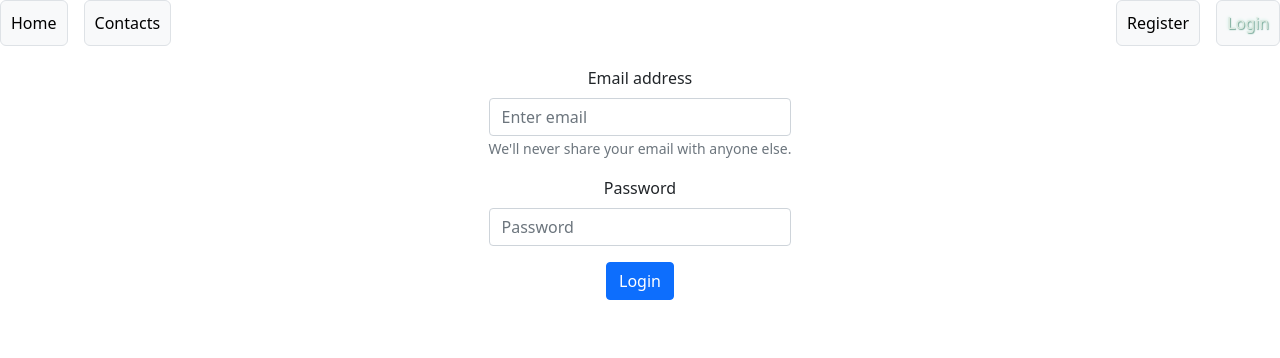
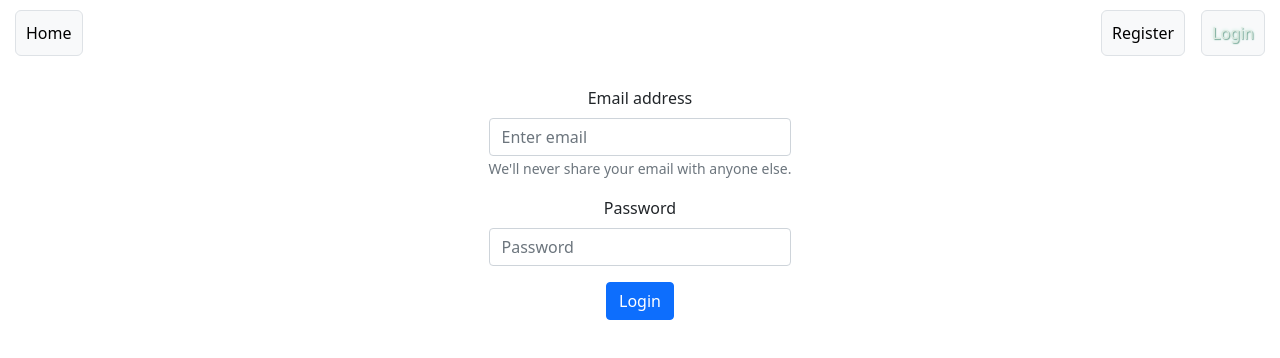
Before and after one commit to ortbogdan/goit-react-hw-08-phonebook, a React (Create React App) app: page /login in a window 1280 px wide. Shown: the top 358 px of the page. Built offline with nearby package versions, Linux system fonts and the light colour scheme.

Commit message:
[add] Add PrivateRoute and PublicRoute components

```diff
--- a/src/App.js
+++ b/src/App.js
@@ -1,9 +1,9 @@
-import { Section, AppBar} from "./components";
+import { Section, AppBar, PrivateRoute, PublicRoute } from "./components";
 import { Suspense, useEffect, lazy } from "react";
 import authOperations from './redux/auth/auth-operations';
 import authSelectors from "./redux/auth/auth-selectors";
 import { useDispatch, useSelector } from "react-redux";
-import { Routes, Route } from "react-router-dom";
+import { Routes, Route, Navigate } from "react-router-dom";
 import operations from "./redux/auth/auth-operations";
 import { Spinner } from "react-bootstrap";
 
@@ -33,11 +33,13 @@ export const App = () => {
       <Suspense fallback={<Spinner animation="border" variant="success" />}>
       <AppBar />
       <Section>
-      <Routes>
-        <Route path="/" element={<HomePage/>} />
-        <Route path="register" element={<RegisterPage/>} exact/>
-        <Route path="login" element={<LoginPage/>} exact/>
-        <Route path="contacts" element={<ContactsPage/>} exact/>
+        <Routes>
+
+        <Route path="/" element={<PublicRoute restricted><HomePage/></PublicRoute>} />
+        <Route path="register" element={<PublicRoute restricted><RegisterPage/></PublicRoute>} exact/>
+        <Route path="login" element={<PublicRoute restricted><LoginPage/></PublicRoute>} exact/>
+        <Route path="contacts" element={<PrivateRoute><ContactsPage/></PrivateRoute>} exact/>
+        <Route path="*" element={<Navigate to="/" replace />} />
       </Routes></Section></Suspense>
 
 
--- a/src/components/AppBar/AppBar.jsx
+++ b/src/components/AppBar/AppBar.jsx
@@ -9,8 +9,7 @@ export const AppBar = () => {
 
   return <Header><Stack direction="horizontal" gap={3}>
   <NavItem className="bg-light border"><NavLink to="/">Home</NavLink></NavItem>
-  <NavItem className="bg-light border"><NavLink to="/contacts">Contacts</NavLink></NavItem>
-    {isLoggedIn ? <div className="ms-auto"><UserMenu/></div> : <><NavItem className="bg-light border ms-auto"><NavLink to="/register" >Register</NavLink></NavItem>
+    {isLoggedIn ? <><NavItem className="bg-light border"><NavLink to="/contacts">Contacts</NavLink></NavItem><div className="ms-auto"><UserMenu/></div></> : <><NavItem className="bg-light border ms-auto"><NavLink to="/register" >Register</NavLink></NavItem>
   <NavItem className="bg-light border"><NavLink to="/login">Login</NavLink></NavItem></>}
   </Stack></Header>
 }
--- a/src/components/AppBar/AppBar.styled.jsx
+++ b/src/components/AppBar/AppBar.styled.jsx
@@ -25,4 +25,5 @@ export const NavItem = styled.div`
 
 export const Header = styled.header`
   width:100%;
+  padding: 10px 15px;
 `
--- /dev/null
+++ b/src/components/PrivateRoute/PrivateRoute.jsx
@@ -0,0 +1,9 @@
+import { Navigate } from "react-router-dom"
+import { useSelector } from "react-redux";
+import authSelectors from "../../redux/auth/auth-selectors";
+
+export const PrivateRoute = ({ children }) => {
+    const isLoggedIn = useSelector(authSelectors.getIsLoggedIn)
+    return (<> {isLoggedIn ? children : <Navigate to='/login' replace/>} </>
+)
+}
--- /dev/null
+++ b/src/components/PublicRoute/PublicRoute.jsx
@@ -0,0 +1,9 @@
+import { useSelector } from 'react-redux';
+import { Navigate } from 'react-router-dom';
+import authSelectors from '../../redux/auth/auth-selectors';
+
+export const PublicRoute = ({children, restricted = false}) => {
+  const isLoggedIn = useSelector(authSelectors.getIsLoggedIn);
+  const shouldRedirect = isLoggedIn && restricted;
+  return shouldRedirect ? <Navigate to="/contacts" /> : children;
+}
--- a/src/components/index.js
+++ b/src/components/index.js
@@ -4,4 +4,6 @@ import { Filter } from "./Filter/Filter";
 import { Section } from "./Section/Section";
 import { AppBar } from "./AppBar/AppBar";
 import { UserMenu } from "./UserMenu/UserMenu";
-export { ContactForm, ContactList, Filter, Section, AppBar, UserMenu};
+import { PrivateRoute } from "./PrivateRoute/PrivateRoute";
+import { PublicRoute } from "./PublicRoute/PublicRoute";
+export { ContactForm, ContactList, Filter, Section, AppBar, UserMenu, PrivateRoute, PublicRoute};
--- a/src/redux/auth/auth-operations.js
+++ b/src/redux/auth/auth-operations.js
@@ -17,7 +17,6 @@ const register = createAsyncThunk('auth/register', async credentials => {
   try {
     const { data } = await axios.post('/users/signup', credentials);
     token.set(data.token);
-    console.log(data);
     return data;
   } catch (error) {
      console.log(error.message);
```
